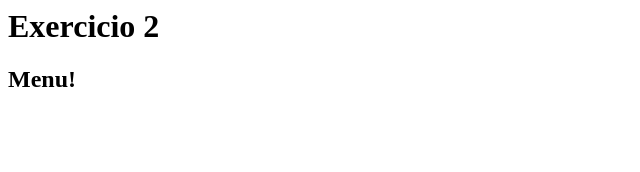
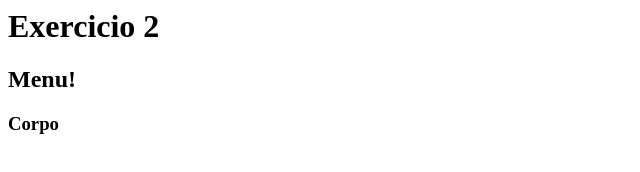
Before and after one commit to gabyfnunes/vemserdbc-metallica, a plain HTML site: page index.html in a window 1280 px wide. Shown: the full height of the page, 0-640 px from the left. Drawn offline with Linux system fonts and the light colour scheme.

Commit message:
alteraçao corpo

```diff
--- a/index.html
+++ b/index.html
@@ -1,2 +1,5 @@
 <h1>Exercicio 2</h1>
 <h2>Menu!</h2>
+<body>
+    <h3>Corpo</h3>
+</body>
```
